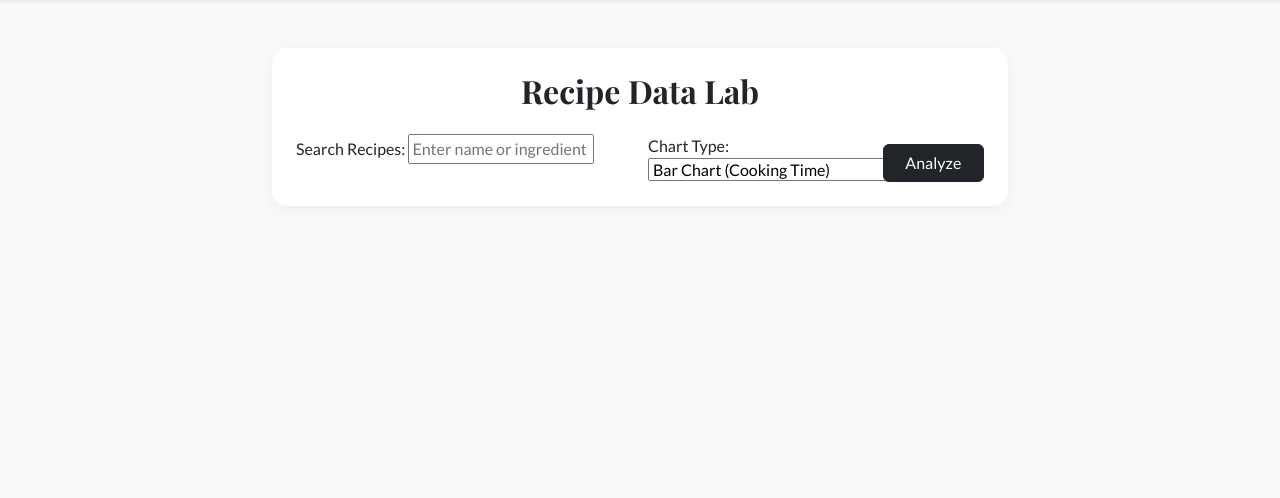
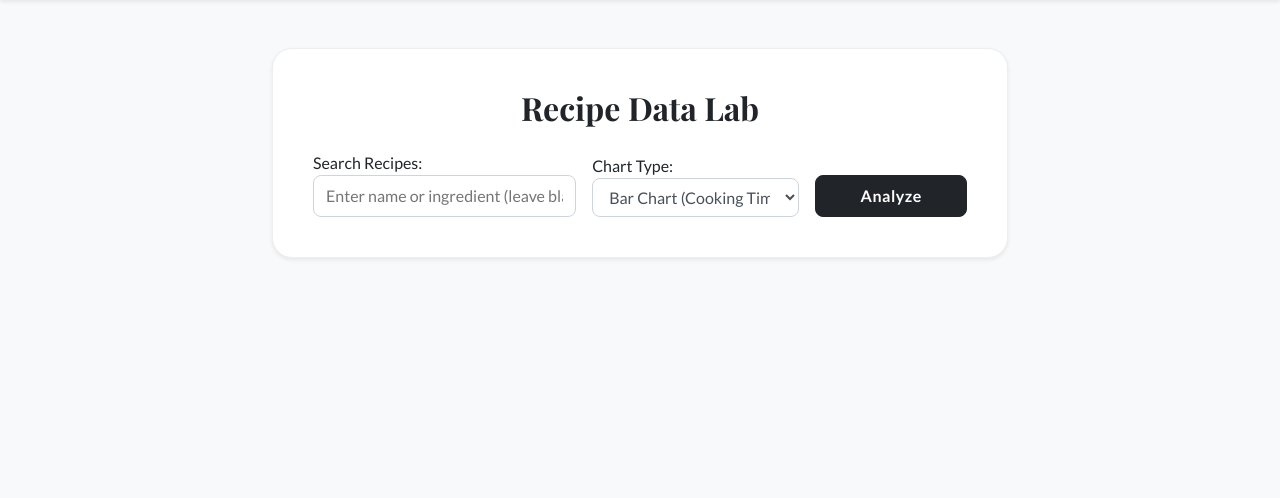
Before and after one commit to dkorotkov444/recipe-app, a Django app: page /recipes/search/ in a window 1280 px wide. Shown: the part 72-570 px from the top of the page. Run offline with Django 5.2, Linux system fonts and the light colour scheme; the visitor is signed in with stand-in values (Sample User, id 1).

Commit message:
A2-E2.7 Refined search/selection block at the top of the DataLab screen. Removed x-label name for bar and line chart in recipes/utils.py.

```diff
--- a/recipe-root/recipes/templates/recipes/recipes_search.html
+++ b/recipe-root/recipes/templates/recipes/recipes_search.html
@@ -4,12 +4,46 @@
 
 {% block extra_css %}
 <style>
-    .search-card { border-radius: 15px; border: none; box-shadow: 0 4px 15px rgba(0,0,0,0.05); }
     .dataframe { width: 100%; border-collapse: collapse; margin-top: 20px; }
     .dataframe th { background-color: #343a40; color: white; padding: 12px; text-align: left; }
     .dataframe td { padding: 12px; border-bottom: 1px solid #dee2e6; }
     .dataframe tr:hover { background-color: #f8f9fa; }
     .chart-container { background: white; padding: 20px; border-radius: 15px; box-shadow: 0 4px 15px rgba(0,0,0,0.05); margin-top: 30px; text-align: center; }
+
+    .search-card { border-radius: 20px; border: 1px solid #eee; }
+
+    /* Targets the Django form widgets specifically */
+    .search-card input, .search-card select {
+        display: block;
+        width: 100%;
+        padding: 0.5rem 0.75rem;
+        font-size: 1rem;
+        line-height: 1.5;
+        color: #495057;
+        background-color: #fff;
+        border: 1px solid #ced4da;
+        border-radius: 8px;
+        transition: border-color .15s ease-in-out, box-shadow .15s ease-in-out;
+    }
+
+    .search-card input:focus, .search-card select:focus {
+        border-color: #343a40;
+        outline: 0;
+        box-shadow: 0 0 0 0.2rem rgba(52, 58, 64, 0.1);
+    }
+
+    .btn-analyze {
+        border-radius: 8px;
+        font-weight: 600;
+        letter-spacing: 0.5px;
+        transition: 0.3s;
+    }
+
+    .btn-analyze:hover {
+        background-color: #e67e22;
+        border-color: #e67e22;
+    }
+
 </style>
 {% endblock %}
 
@@ -17,12 +51,13 @@
 <div class="container py-5">
     <div class="row justify-content-center mb-5">
         <div class="col-md-8">
-            <div class="card search-card p-4">
-                <h2 class="text-center mb-4" style="font-family: 'Playfair Display';">Recipe Data Lab</h2>
+            <div class="card search-card p-4 shadow-sm">
+                <div class="card-body">
+                    <h2 class="text-center mb-4" style="font-family: 'Playfair Display'; font-weight: 700;">Recipe Data Lab</h2>
                     <form action="" method="POST">
                         {% csrf_token %}
-                    <div class="row g-3">
-                        <div class="col-md-6">
+                        <div class="row g-3 align-items-end">
+                            <div class="col-md-5">
                                 {{ form.recipe_name.label_tag }}
                                 {{ form.recipe_name }}
                             </div>
@@ -30,11 +65,12 @@
                                 {{ form.chart_type.label_tag }}
                                 {{ form.chart_type }}
                             </div>
-                        <div class="col-md-2 d-flex align-items-end">
-                            <button type="submit" class="btn btn-dark w-100">Analyze</button>
+                            <div class="col-md-3 d-grid">
+                                <button type="submit" class="btn btn-dark btn-analyze py-2">Analyze</button>
                             </div>
                         </div>
                     </form>
+                </div>
             </div>
         </div>
     </div>
--- a/recipe-root/recipes/utils.py
+++ b/recipe-root/recipes/utils.py
@@ -26,7 +26,7 @@ def get_chart(chart_type, data, **kwargs):
     if chart_type == '#1':
         # Bar Chart: Cooking Time Comparison
         plt.bar(data['name'], data['cooking_time'], color='#e67e22')
-        plt.xlabel('Recipe Name')
+        #plt.xlabel('Recipe Name')
         plt.ylabel('Cooking Time (min)')
         plt.title('Cooking Time Comparison')
 
@@ -43,7 +43,7 @@ def get_chart(chart_type, data, **kwargs):
         # This assumes 'ingredient_count' was added to the dataframe in the view
         plt.plot(data['name'], data['cooking_time'], marker='o', label='Cooking Time')
         plt.plot(data['name'], data['ingredient_count'], marker='s', label='Ingredient Count')
-        plt.xlabel('Recipes')
+        #plt.xlabel('Recipes')
         plt.title('Complexity Trends')
         plt.legend()
 
```
Lines whose indentation alone changed are shown as unchanged.
